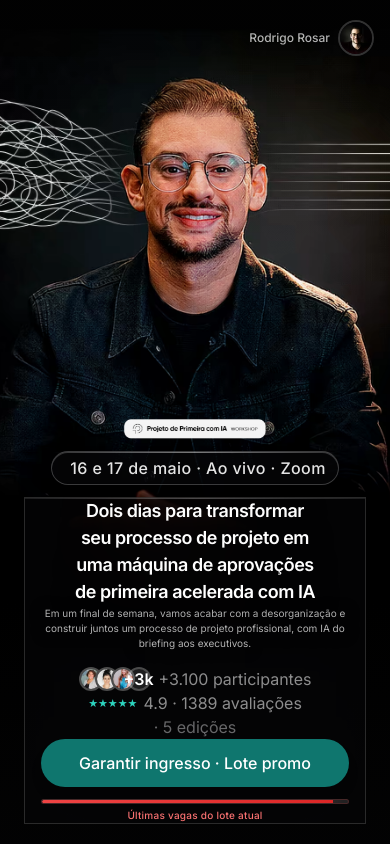
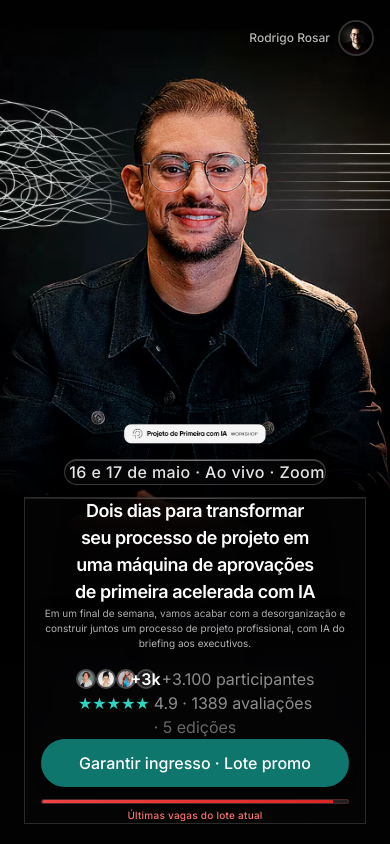
Before and after one commit to METRIK-GROUP/wpdp-preview, a plain HTML site: page wpdp06-v6/index.html in a window 390 px wide. Shown: the top 844 px of the page. Drawn offline with Linux system fonts and the light colour scheme.

Commit message:
style(wpdp06-v6): mobile - data pill compacta, social proof menor, card mais arredondado (rounded-22px)

```diff
--- a/wpdp06-v6/index.html
+++ b/wpdp06-v6/index.html
@@ -1221,17 +1221,17 @@ footer a:hover::after { width: 100%; }
 
     <!-- Date pill: FORA do glass, diretamente sobre o vídeo (glass effect reforçado) -->
     <div class="h-in mb-3 sm:mb-6">
-      <div class="relative inline-flex items-center gap-1.5 sm:gap-2 rounded-full px-3 sm:px-4 py-1 sm:py-2" style="background:rgba(10,10,11,0.55);border:1px solid rgba(255,255,255,0.22);backdrop-filter:blur(60px) saturate(180%);-webkit-backdrop-filter:blur(60px) saturate(180%);box-shadow:0 18px 50px -14px rgba(0,0,0,0.75),inset 0 1px 0 rgba(255,255,255,0.18),inset 0 -1px 0 rgba(0,0,0,0.2)">
+      <div class="relative inline-flex items-center gap-1 sm:gap-2 rounded-full px-2.5 sm:px-4 py-0.5 sm:py-2" style="background:rgba(10,10,11,0.55);border:1px solid rgba(255,255,255,0.22);backdrop-filter:blur(60px) saturate(180%);-webkit-backdrop-filter:blur(60px) saturate(180%);box-shadow:0 18px 50px -14px rgba(0,0,0,0.75),inset 0 1px 0 rgba(255,255,255,0.18),inset 0 -1px 0 rgba(0,0,0,0.2)">
         <div class="absolute inset-x-0 top-0 h-px rounded-t-full" style="background:linear-gradient(90deg,transparent,rgba(255,255,255,0.35),transparent)"></div>
         <span class="inline-block w-1 h-1 sm:w-1.5 sm:h-1.5 rounded-full bg-cta" style="box-shadow:0 0 10px rgba(45,212,191,0.8)"></span>
-        <span class="text-white/90 text-[9.5px] sm:text-[12px] font-medium tracking-wide">16 e 17 de maio · Ao vivo · Zoom</span>
+        <span class="text-white/90 text-[8.5px] sm:text-[12px] font-medium tracking-wide">16 e 17 de maio · Ao vivo · Zoom</span>
       </div>
     </div>
 
     <div class="max-w-4xl w-full mx-auto">
 
       <!-- Glassmorphic card: blur medio + bg moderado (deixa video respirar, text-shadow garante leitura) -->
-      <div class="relative rounded-[16px] sm:rounded-[20px] px-4 py-5 sm:px-8 sm:py-8 lg:px-12 lg:py-10 text-center" style="background:rgba(10,10,11,0.38);backdrop-filter:blur(45px) saturate(145%);-webkit-backdrop-filter:blur(45px) saturate(145%);border:1px solid rgba(255,255,255,0.15);box-shadow:0 20px 60px -18px rgba(0,0,0,0.5),inset 0 1px 0 rgba(255,255,255,0.1)">
+      <div class="relative rounded-[22px] sm:rounded-[20px] px-4 py-5 sm:px-8 sm:py-8 lg:px-12 lg:py-10 text-center" style="background:rgba(10,10,11,0.38);backdrop-filter:blur(45px) saturate(145%);-webkit-backdrop-filter:blur(45px) saturate(145%);border:1px solid rgba(255,255,255,0.15);box-shadow:0 20px 60px -18px rgba(0,0,0,0.5),inset 0 1px 0 rgba(255,255,255,0.1)">
 
         <!-- Subtle top gradient on card edge -->
         <div class="absolute inset-x-0 top-0 h-px rounded-t-[24px]" style="background:linear-gradient(90deg,transparent,rgba(255,255,255,0.2),transparent)"></div>
@@ -1244,18 +1244,18 @@ footer a:hover::after { width: 100%; }
           Em um final de semana, vamos acabar com a desorganização e construir juntos um processo de projeto profissional, com IA do briefing aos executivos.
         </p>
 
-        <div class="h-in flex flex-wrap items-center justify-center gap-x-2 gap-y-2.5 sm:gap-5 px-1 sm:px-2">
-          <div class="flex items-center gap-2">
-            <div class="flex -space-x-2">
-              <div class="w-6 h-6 sm:w-7 sm:h-7 rounded-full border-2 overflow-hidden" style="border-color:rgba(255,255,255,0.2);background:#1E1E1E"><picture><source srcset="/images/unsplash-avatar-1.avif" type="image/avif"><source srcset="/images/unsplash-avatar-1.webp" type="image/webp"><img src="/images/unsplash-avatar-1.jpg" alt="" class="w-full h-full object-cover" loading="lazy" width="60" height="60"></picture></div>
-              <div class="w-6 h-6 sm:w-7 sm:h-7 rounded-full border-2 overflow-hidden" style="border-color:rgba(255,255,255,0.2);background:#1E1E1E"><picture><source srcset="/images/unsplash-avatar-2.avif" type="image/avif"><source srcset="/images/unsplash-avatar-2.webp" type="image/webp"><img src="/images/unsplash-avatar-2.jpg" alt="" class="w-full h-full object-cover" loading="lazy" width="60" height="60"></picture></div>
-              <div class="w-6 h-6 sm:w-7 sm:h-7 rounded-full border-2 overflow-hidden" style="border-color:rgba(255,255,255,0.2);background:#1E1E1E"><picture><source srcset="/images/unsplash-avatar-3.avif" type="image/avif"><source srcset="/images/unsplash-avatar-3.webp" type="image/webp"><img src="/images/unsplash-avatar-3.jpg" alt="" class="w-full h-full object-cover" loading="lazy" width="60" height="60"></picture></div>
-              <div class="w-6 h-6 sm:w-7 sm:h-7 rounded-full border-2 flex items-center justify-center text-white text-[8px] sm:text-[9px] font-bold" style="border-color:rgba(255,255,255,0.2);background:rgba(255,255,255,0.1)">+3k</div>
-            </div>
-            <span class="text-white/55 text-[10.5px] sm:text-[12px]">+3.100 participantes</span>
-          </div>
-          <div class="flex items-center gap-1.5"><span class="text-[11px] sm:text-[13px]" style="color:#2DD4BF" aria-label="Nota 4.9 de 5">★★★★★</span><span class="text-white/55 text-[10.5px] sm:text-[12px]">4.9 · 1389 avaliações</span></div>
-          <span class="text-white/40 text-[10.5px] sm:text-[12px]">· 5 edições</span>
+        <div class="h-in flex flex-wrap items-center justify-center gap-x-2 gap-y-1.5 sm:gap-5 px-1 sm:px-2">
+          <div class="flex items-center gap-1.5 sm:gap-2">
+            <div class="flex -space-x-1.5 sm:-space-x-2">
+              <div class="w-5 h-5 sm:w-7 sm:h-7 rounded-full border-2 overflow-hidden" style="border-color:rgba(255,255,255,0.2);background:#1E1E1E"><picture><source srcset="/images/unsplash-avatar-1.avif" type="image/avif"><source srcset="/images/unsplash-avatar-1.webp" type="image/webp"><img src="/images/unsplash-avatar-1.jpg" alt="" class="w-full h-full object-cover" loading="lazy" width="60" height="60"></picture></div>
+              <div class="w-5 h-5 sm:w-7 sm:h-7 rounded-full border-2 overflow-hidden" style="border-color:rgba(255,255,255,0.2);background:#1E1E1E"><picture><source srcset="/images/unsplash-avatar-2.avif" type="image/avif"><source srcset="/images/unsplash-avatar-2.webp" type="image/webp"><img src="/images/unsplash-avatar-2.jpg" alt="" class="w-full h-full object-cover" loading="lazy" width="60" height="60"></picture></div>
+              <div class="w-5 h-5 sm:w-7 sm:h-7 rounded-full border-2 overflow-hidden" style="border-color:rgba(255,255,255,0.2);background:#1E1E1E"><picture><source srcset="/images/unsplash-avatar-3.avif" type="image/avif"><source srcset="/images/unsplash-avatar-3.webp" type="image/webp"><img src="/images/unsplash-avatar-3.jpg" alt="" class="w-full h-full object-cover" loading="lazy" width="60" height="60"></picture></div>
+              <div class="w-5 h-5 sm:w-7 sm:h-7 rounded-full border-2 flex items-center justify-center text-white text-[7px] sm:text-[9px] font-bold" style="border-color:rgba(255,255,255,0.2);background:rgba(255,255,255,0.1)">+3k</div>
+            </div>
+            <span class="text-white/55 text-[9.5px] sm:text-[12px]">+3.100 participantes</span>
+          </div>
+          <div class="flex items-center gap-1 sm:gap-1.5"><span class="text-[9.5px] sm:text-[13px]" style="color:#2DD4BF" aria-label="Nota 4.9 de 5">★★★★★</span><span class="text-white/55 text-[9.5px] sm:text-[12px]">4.9 · 1389 avaliações</span></div>
+          <span class="text-white/40 text-[9.5px] sm:text-[12px]">· 5 edições</span>
         </div>
 
         <!-- v6: CTA hero (lote promo) + barrinha de urgência -->
```
